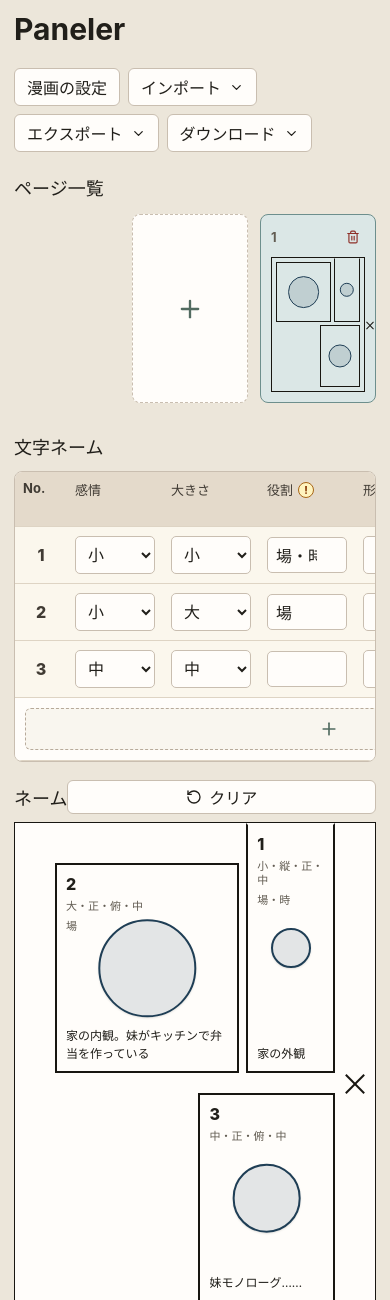
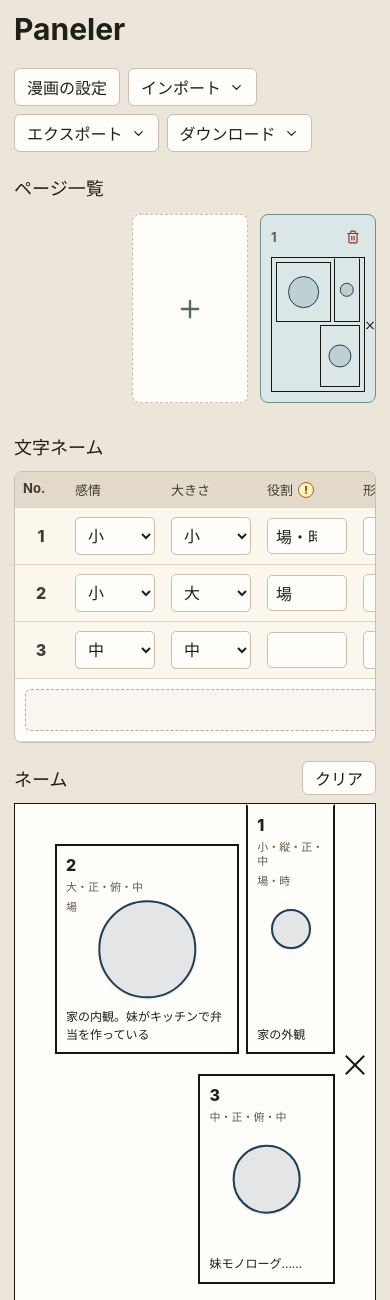
Before and after one commit to subtle-dawn/paneler, a React (Vite) app: page / in a window 390 px wide. Shown: the top 1300 px of the page. Built offline with nearby package versions, Linux system fonts and the light colour scheme.

Commit message:
スマホ・iPad表示

```diff
--- a/src/App.tsx
+++ b/src/App.tsx
@@ -1,4 +1,5 @@
 import { ChangeEvent, type CSSProperties, useEffect, useMemo, useRef, useState } from "react";
+import { createPortal } from "react-dom";
 import {
   ArrowDown,
   ArrowLeft,
@@ -89,6 +90,20 @@
     window.addEventListener("keydown", closeOnEscape);
     return () => window.removeEventListener("keydown", closeOnEscape);
   }, [isSettingsOpen]);
+
+  useEffect(() => {
+    function closeMenusOnOutsideClick(event: PointerEvent) {
+      if (!(event.target instanceof Node)) return;
+      const target = event.target;
+
+      document.querySelectorAll<HTMLDetailsElement>(".header-menu[open]").forEach((menu) => {
+        if (!menu.contains(target)) menu.open = false;
+      });
+    }
+
+    document.addEventListener("pointerdown", closeMenusOnOutsideClick);
+    return () => document.removeEventListener("pointerdown", closeMenusOnOutsideClick);
+  }, []);
 
   function updateProject(next: Partial<Project>) {
     setStatus(t.edited);
@@ -670,7 +685,6 @@
           <div className="preview-toolbar">
             <h2>ネーム</h2>
             <button type="button" className="button preview-clear-button" onClick={clearActivePageLayoutAdjustments}>
-              <RotateCcw size={16} />
               クリア
             </button>
           </div>
@@ -1194,14 +1208,16 @@
       >
         !
       </span>
-      {tooltipPosition && (
+      {tooltipPosition &&
+        createPortal(
         <span
           className="column-warning-tooltip"
           role="tooltip"
           style={{ left: tooltipPosition.left, top: tooltipPosition.top }}
         >
           {warning}
-        </span>
+        </span>,
+        document.body,
       )}
     </>
   );
--- a/src/io.ts
+++ b/src/io.ts
@@ -145,7 +145,7 @@
 
 function storyboardConditionalFormattingXml() {
   return [
-    `<conditionalFormatting sqref="B1:B1048576 F1:F1048576"><cfRule type="cellIs" dxfId="16" priority="1" operator="equal"><formula>"極大"</formula></cfRule><cfRule type="cellIs" dxfId="20" priority="2" operator="equal"><formula>"極小"</formula></cfRule></conditionalFormatting>`,
+    `<conditionalFormatting sqref="B1:B1048576 F1:F1048576"><cfRule type="cellIs" dxfId="16" priority="1" operator="equal"><formula>"特大"</formula></cfRule><cfRule type="cellIs" dxfId="20" priority="2" operator="equal"><formula>"極小"</formula></cfRule></conditionalFormatting>`,
     `<conditionalFormatting sqref="E1:F1048576"><cfRule type="cellIs" dxfId="23" priority="3" operator="equal"><formula>"下"</formula></cfRule><cfRule type="cellIs" dxfId="23" priority="4" operator="equal"><formula>"上"</formula></cfRule><cfRule type="cellIs" dxfId="22" priority="12" operator="equal"><formula>"煽"</formula></cfRule><cfRule type="cellIs" dxfId="21" priority="13" operator="equal"><formula>"俯"</formula></cfRule></conditionalFormatting>`,
     `<conditionalFormatting sqref="C1:C1048576"><cfRule type="cellIs" dxfId="32" priority="5" operator="equal"><formula>"場、時"</formula></cfRule><cfRule type="cellIs" dxfId="31" priority="6" operator="equal"><formula>"時"</formula></cfRule><cfRule type="cellIs" dxfId="30" priority="14" operator="equal"><formula>"予"</formula></cfRule><cfRule type="containsText" dxfId="29" priority="15" operator="containsText" text="魅"><formula>NOT(ISERROR(SEARCH("魅",C1)))</formula></cfRule><cfRule type="cellIs" dxfId="28" priority="16" operator="equal"><formula>"場"</formula></cfRule></conditionalFormatting>`,
     `<conditionalFormatting sqref="D1:F1048576"><cfRule type="cellIs" dxfId="26" priority="8" operator="equal"><formula>"正"</formula></cfRule><cfRule type="cellIs" dxfId="25" priority="9" operator="equal"><formula>"横"</formula></cfRule></conditionalFormatting>`,
--- a/src/styles.css
+++ b/src/styles.css
@@ -29,6 +29,7 @@
 
 .app-shell {
   min-height: 100vh;
+  min-height: 100dvh;
   padding: 14px 14px 0;
 }
 
@@ -38,6 +39,8 @@
   gap: 18px;
   justify-content: space-between;
   margin: 0 auto 18px;
+  position: relative;
+  z-index: 20;
 }
 
 .topbar h1 {
@@ -116,7 +119,7 @@
   position: absolute;
   right: 0;
   top: calc(100% + 8px);
-  z-index: 10;
+  z-index: 50;
 }
 
 .dropdown-panel .button {
@@ -1132,12 +1135,15 @@
   }
 
   .header-menu {
-    position: static;
+    position: relative;
   }
 
   .dropdown-panel {
-    margin-top: 8px;
-    position: static;
+    left: 0;
+    margin-top: 0;
+    max-width: calc(100vw - 28px);
+    position: absolute;
+    right: auto;
   }
 
   .manga-page {
@@ -1146,14 +1152,43 @@
   }
 }
 
-@media (max-width: 640px) {
+@media (max-width: 1499px) {
+  .workspace {
+    grid-template-columns: 1fr;
+  }
+
+  .manga-page {
+    max-height: none;
+  }
+}
+
+@media (max-width: 640px), (max-width: 1120px) and (orientation: portrait) {
   .project-controls fieldset {
     align-items: flex-start;
     flex-direction: column;
+  }
+
+  .storyboard-table-wrap {
+    overflow-x: auto;
+    -webkit-overflow-scrolling: touch;
+  }
+
+  .storyboard-table {
+    min-width: calc(628px + 100vw);
+  }
+
+  .storyboard-table th:nth-child(8),
+  .storyboard-table td:nth-child(8) {
+    width: calc(100vw - 28px);
   }
 
   .button {
     flex: 1 1 auto;
     justify-content: center;
   }
+
+  .preview-clear-button {
+    flex: 0 0 auto;
+    margin-left: auto;
+  }
 }
```
Also changed, not shown: 9 other files (tests, documents, lock files or other folders).
